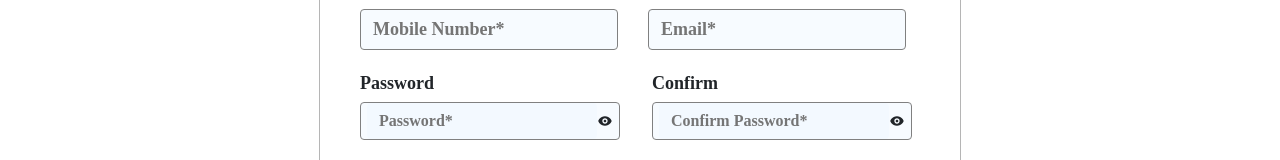
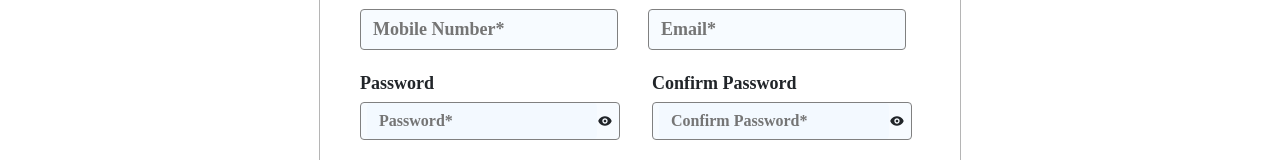
Before and after one commit to RupendraCHA/DOI_DEMO, a React (Vite) app in the folder frontend/: page /signup in a window 1280 px wide. Shown: the part 361-521 px from the top of the page. Built offline with nearby package versions, Linux system fonts and the light colour scheme.

Commit message:
Text Modifications

```diff
--- a/frontend/src/pages/Login/Login.css
+++ b/frontend/src/pages/Login/Login.css
@@ -133,14 +133,14 @@
       }
 
       input {
-        font-size: 180px;
+        font-size: 18px;
         padding: 10px;
         border-radius: 6px;
         border: 1px solid gray;
         background-color: #f0f8ff8e;
 
         outline: none;
-        font-weight: 500;
+        font-weight: 600;
         /* color: blue; */
       }
     }
--- a/frontend/src/pages/SignUp/SignUp.jsx
+++ b/frontend/src/pages/SignUp/SignUp.jsx
@@ -200,7 +200,7 @@ const SignUp = () => {
                 </div>
               </div>
               <div>
-                <label id="confirm">Confirm</label>
+                <label id="confirm">Confirm Password</label>
                 <br />
                 <div className="password-hide-and-show">
                   <input
```
